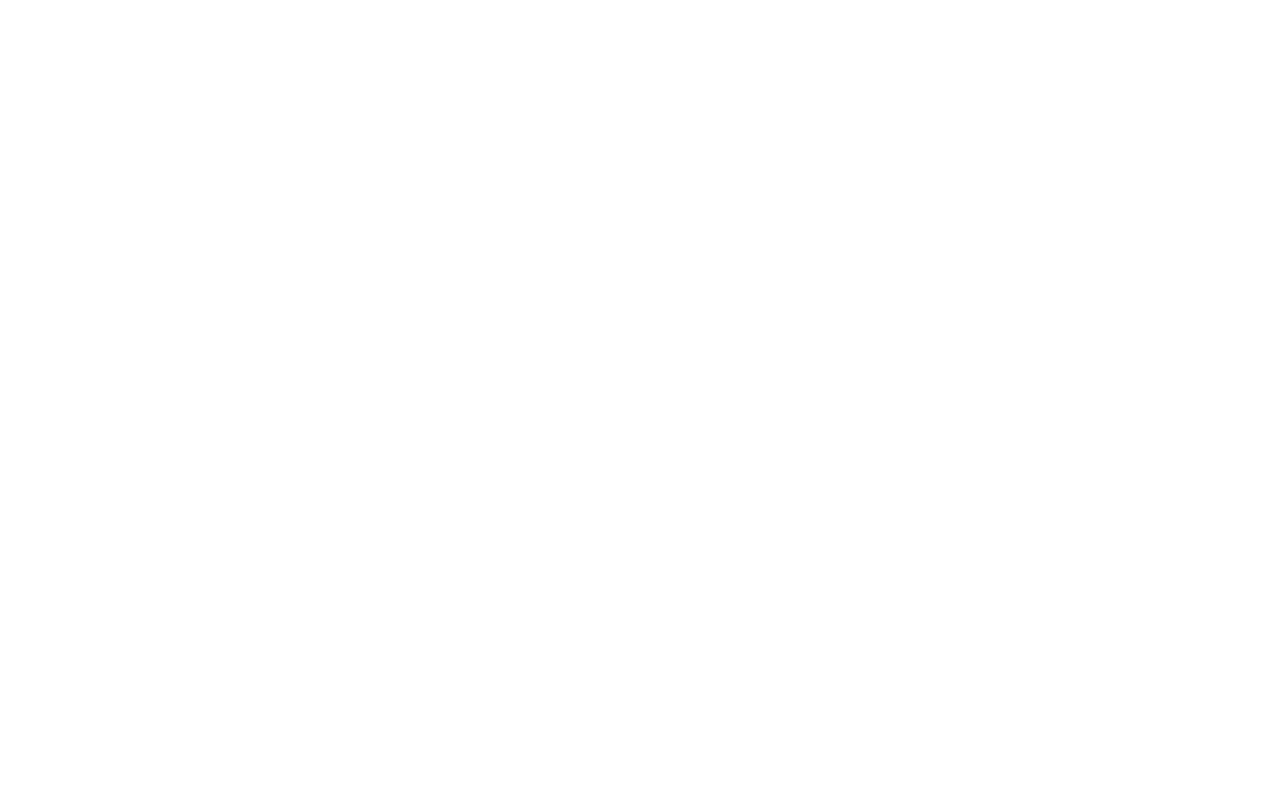
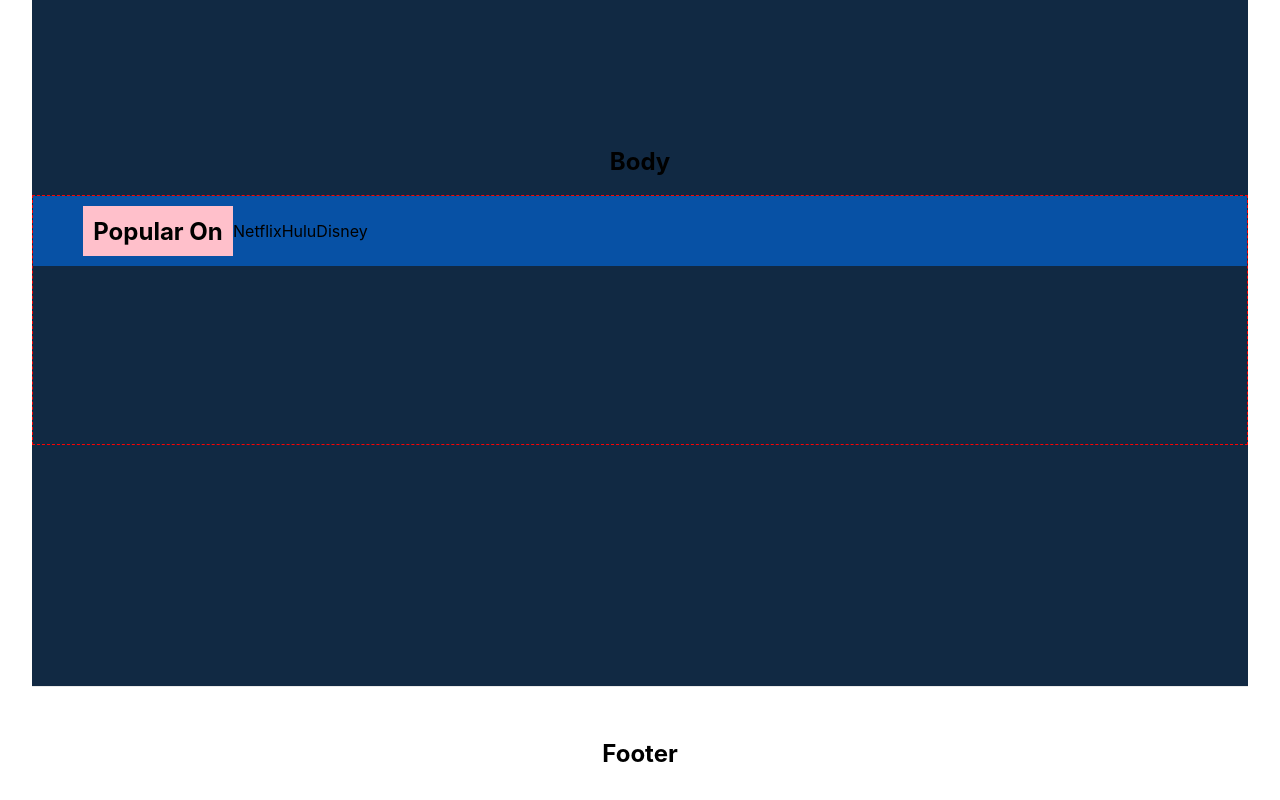
Before and after one commit to storrence88/favorite-flix, a Next.js app: page / in a window 1280 px wide. Shown: the part 1134-1934 px from the top of the page. Before the commit the page ends 1020 px from the top, so only its background shows below. Built offline with nearby package versions, Linux system fonts and the light colour scheme.

Commit message:
started creating filters

```diff
--- /dev/null
+++ b/pages/filters.js
@@ -0,0 +1,17 @@
+import styles from "../styles/Home.module.css";
+
+export default function filters() {
+  return (
+    <div className={styles.filters}>
+      <div className={styles.popular}>
+        <h2>Popular On </h2>
+      </div>
+
+      <div className={styles.networks}>
+        <span className={styles.streams}>Netflix</span>
+        <span className={styles.streams}>Hulu</span>
+        <span className={styles.streams}>Disney</span>
+      </div>
+    </div>
+  );
+}
--- a/pages/index.tsx
+++ b/pages/index.tsx
@@ -1,23 +1,31 @@
-import type { NextPage } from 'next'
-import Head from 'next/head'
-import Image from 'next/image'
-import styles from '../styles/Home.module.css'
-import Header from '../components/Header/Header'
-import PageLayout from '../layouts/PageLayout'
+import type { NextPage } from "next";
+import Head from "next/head";
+import Image from "next/image";
+import styles from "../styles/Home.module.css";
+import Header from "../components/Header/Header";
+import PageLayout from "../layouts/PageLayout";
+import MostPopular from "./most-popular-row";
 
 const Home: NextPage = () => {
   return (
     <div className={styles.container}>
       <Head>
-        <title>Create Next App</title>
-        <meta name="description" content="Generated by create next app" />
+        <title>Favorite Flix</title>
+        <meta name="Your Favorite Media" content="Created with SUPER POWERS" />
         <link rel="icon" href="/favicon.ico" />
       </Head>
-<PageLayout>
-</PageLayout>
+      <PageLayout></PageLayout>
 
+      <main className={styles.main}>
+        <h2>Body</h2>
+        <MostPopular />
+      </main>
+
+      <footer className={styles.footer}>
+        <h2>Footer</h2>
+      </footer>
     </div>
-  )
-}
+  );
+};
 
-export default Home
+export default Home;
--- /dev/null
+++ b/pages/most-popular-row.js
@@ -0,0 +1,10 @@
+import styles from "../styles/Home.module.css";
+import Filters from "./filters";
+
+export default function MostPopular() {
+  return (
+    <div className={styles.rows}>
+      <Filters />
+    </div>
+  );
+}
--- a/styles/Home.module.css
+++ b/styles/Home.module.css
@@ -10,6 +10,41 @@
   flex-direction: column;
   justify-content: center;
   align-items: center;
+  background-color: #011a36ee;
+}
+
+.rows {
+  min-width: 100%;
+  height: 250px;
+  border: 1px dashed red;
+}
+
+.filters {
+  background-color: #0071f38f;
+  width: 100%;
+  height: auto;
+  padding: 10px 50px;
+  display: flex;
+  align-items: center;
+  /* justify-content: space-between; */
+  /* flex: 1; */
+}
+
+.networks {
+  display: flex;
+}
+
+.popular {
+  margin: 0;
+  width: 150px;
+  height: 50px;
+  background-color: pink;
+  display: flex;
+  justify-content: center;
+  align-items: center;
+}
+
+.streams {
 }
 
 .footer {
```
Also changed, not shown: 1 other file (tests, documents, lock files or other folders).
